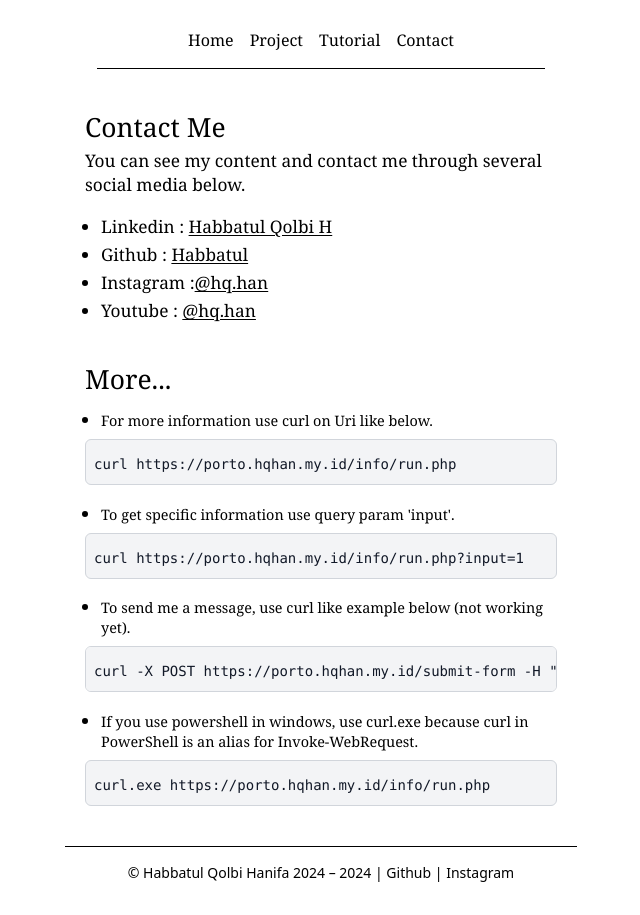
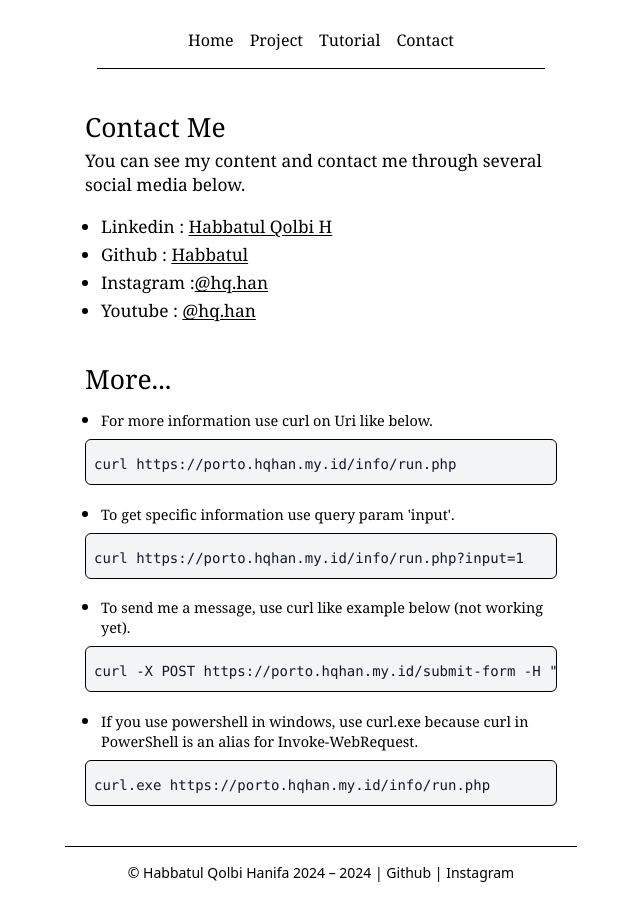
Before and after one commit to Habbatul/Minimalism-Portofolio, a Vue app: page /contact in a window 1280 px wide. Shown: the whole page, without its empty margins (319-959 px from the left). Built offline with nearby package versions, Linux system fonts and the light colour scheme.

Commit message:
feat : Change Everything to new Portofolio (change scroll style)

```diff
--- a/src/views/Contact.vue
+++ b/src/views/Contact.vue
@@ -19,33 +19,41 @@
                 <li>
                     <p class="font-serif text-[0.9rem] leading-5 text-black">For more information use curl on Uri like below.</p>
                 </li>
-                <div class="ml-[-1rem] relative border border-gray-300 bg-gray-100 rounded-md overflow-x-auto mt-2">
+                <div class="ml-[-1rem] relative border border-black bg-gray-100 rounded-md mt-2 overflow-hidden">
+                    <div class="overflow-x-auto">
                         <div class="py-2 m-0 text-gray-900 whitespace-nowrap">
                             <code class="text-sm mx-2">curl https://porto.hqhan.my.id/info/run.php</code>
+                        </div>
                     </div>
                 </div>
                 <li>
                     <p class="font-serif text-[0.9rem] leading-5 text-black mt-3 md:mt-[0.85rem]">To get specific information use query param 'input'.</p>
                 </li>
-                <div class="ml-[-1rem] relative border border-gray-300 bg-gray-100 rounded-md overflow-x-auto mt-2">
+                <div class="ml-[-1rem] relative border border-black bg-gray-100 rounded-md mt-2 overflow-hidden">
+                    <div class="overflow-x-auto">
                         <div class="py-2 m-0 text-gray-900 whitespace-nowrap">
                             <code class="text-sm mx-2">curl https://porto.hqhan.my.id/info/run.php?input=1</code>
+                        </div>
                     </div>
                 </div>
                 <li>
                     <p class="font-serif text-[0.9rem] leading-5 text-black mt-3 md:mt-[0.85rem]">To send me a message, use curl like example below (not working yet).</p>
                 </li>
-                <div class="ml-[-1rem] relative border border-gray-300 bg-gray-100 rounded-md overflow-x-auto mt-2">
+                <div class="ml-[-1rem] relative border border-black bg-gray-100 rounded-md mt-2 overflow-hidden">
+                    <div class="overflow-x-auto">
                         <div class="py-2 m-0 text-gray-900 whitespace-nowrap">
                             <code class="text-sm mx-2">curl -X POST https://porto.hqhan.my.id/submit-form -H "Content-Type: application/json" -d '{"massage":"write_your_massage"}'</code>
+                        </div>
                     </div>
                 </div>
                 <li>
                     <p class="font-serif text-[0.9rem] leading-5 text-black mt-3 md:mt-[0.85rem]">If you use powershell in windows, use curl.exe because curl in PowerShell is an alias for Invoke-WebRequest.</p>
                 </li>
-                <div class="ml-[-1rem] relative border border-gray-300 bg-gray-100 rounded-md overflow-x-auto mt-2">
+                <div class="ml-[-1rem] relative border border-black bg-gray-100 rounded-md mt-2 overflow-hidden">
+                    <div class="overflow-x-auto">
                         <div class="py-2 m-0 text-gray-900 whitespace-nowrap">
                             <code class="text-sm mx-2">curl.exe https://porto.hqhan.my.id/info/run.php</code>
+                        </div>
                     </div>
                 </div>
             </ul>
```
Lines whose indentation alone changed are shown as unchanged.
